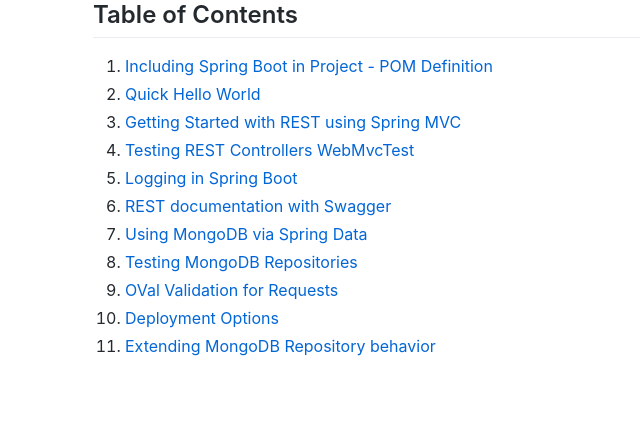
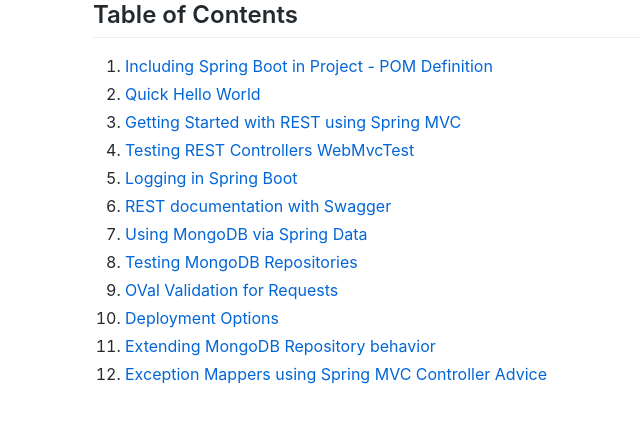
Before and after one commit to GlueCoders/springboot-guide-docs, a Jekyll site: the page built from TOC.md, in a window 1280 px wide. Shown: the top 423 px of the page, without its empty margins (57-697 px from the left). Built offline with Jekyll 4.4.1, drawn with Linux system fonts in a browser that asks for light colours; our own code applies the rules of GitHub Pages for plain Markdown files; comment, search, counter and statistics services are not loaded.

Commit message:
Updated TOC.md

```diff
--- a/TOC.md
+++ b/TOC.md
@@ -11,3 +11,4 @@
 9. [OVal Validation for Requests](/requestvalidation-oval.md)
 10. [Deployment Options](/deployment-options.md)
 11. [Extending MongoDB Repository behavior](/custom-mongodb.md)
+12. [Exception Mappers using Spring MVC Controller Advice](/mvc-exceptionmapper.md)
```
